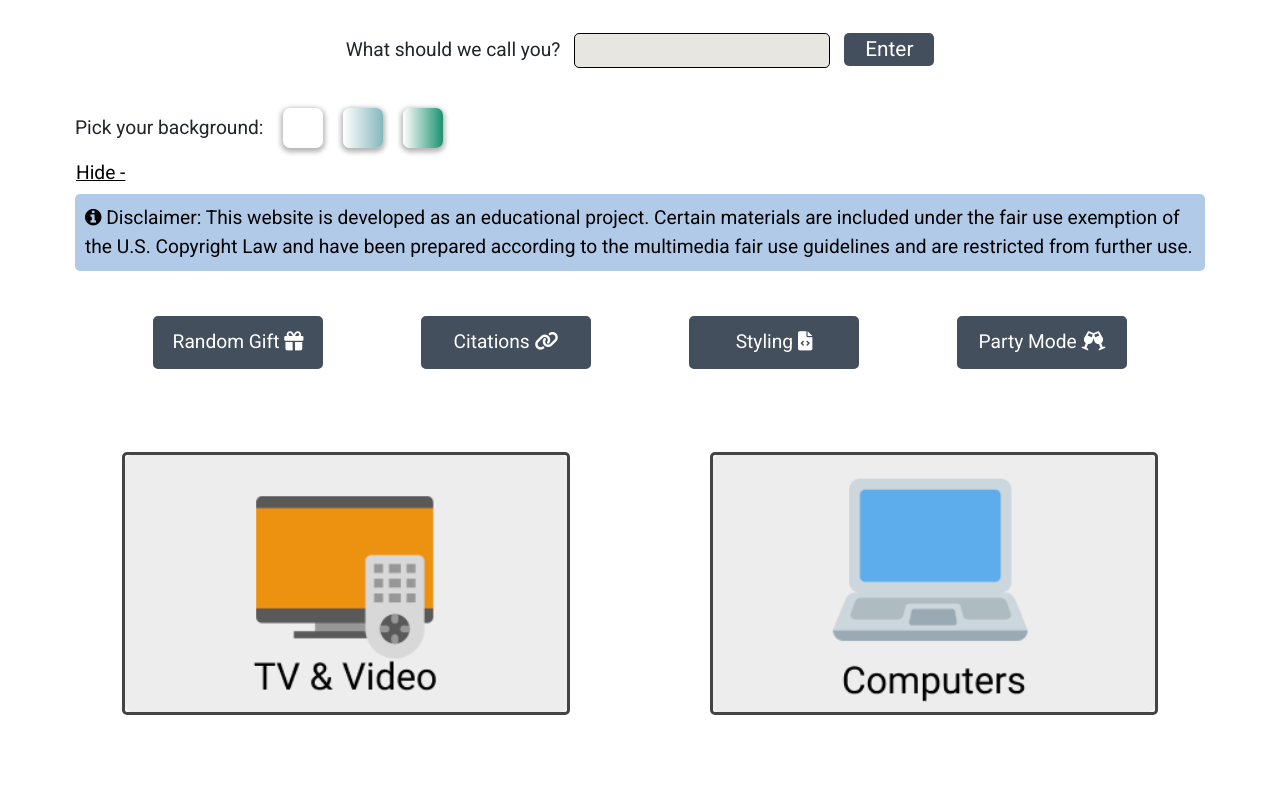
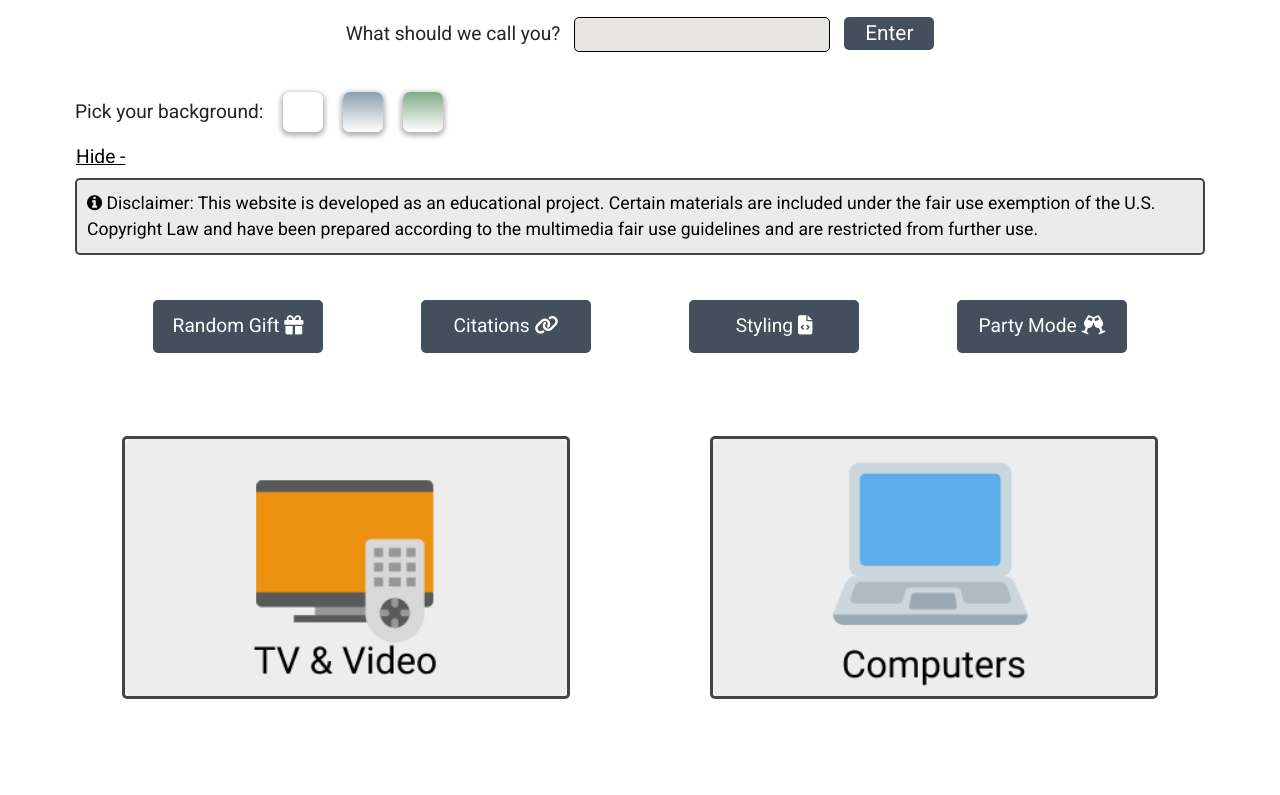
Before and after one commit to aabdulk862/technology-hub, a website: page index.html in a window 1280 px wide. Shown: the part 434-1229 px from the top of the page. Drawn offline with nearby package versions, Linux system fonts and the light colour scheme.

Commit message:
background colors

```diff
--- a/index.html
+++ b/index.html
@@ -141,7 +141,7 @@
       </div>
     </div>
 
-    <div class="flex-container hover01 column home" id="home-cards">
+    <div class="flex-container column home" id="home-cards">
       <div class="flex-items">
         <figure>
           <a href="./tv.html"
--- /dev/null
+++ b/package.json
@@ -0,0 +1,5 @@
+{
+  "dependencies": {
+    "viewerjs": "^1.11.0"
+  }
+}
--- a/stlye.css
+++ b/stlye.css
@@ -39,30 +39,14 @@ body {
 
 .background-2 {
   background: #85b7be; /* fallback for old browsers */
-  background: -webkit-linear-gradient(
-    to left,
-    #85b7be,
-    #ffffff
-  ); /* Chrome 10-25, Safari 5.1-6 */
-  background: linear-gradient(
-    to left,
-    #85b7be,
-    #ffffff
-  ); /* W3C, IE 10+/ Edge, Firefox 16+, Chrome 26+, Opera 12+, Safari 7+ */
+  background: -webkit-linear-gradient(to left, #85b7be, #ffffff);
+  background: linear-gradient(to bottom, #718ca1d2, #ffffff);
 }
 
 .background-3 {
-  background: #1a936f; /* fallback for old browsers */
-  background: -webkit-linear-gradient(
-    to left,
-    #1a936f,
-    #fff
-  ); /* Chrome 10-25, Safari 5.1-6 */
-  background: linear-gradient(
-    to left,
-    #1a936f,
-    #fff
-  ); /* W3C, IE 10+/ Edge, Firefox 16+, Chrome 26+, Opera 12+, Safari 7+ */
+  background: #88d498; /* fallback for old browsers */
+  background: -webkit-linear-gradient(to left, #1a936f, #fff);
+  background: linear-gradient(to bottom, #5f926ac7, #fff);
 }
 
 /* Messages Stylings */
@@ -73,13 +57,14 @@ body {
   margin: 5px 75px;
   padding: 10px 10px;
   border-radius: 5px;
-  font-size: 1.2rem;
+  font-size: 1.1rem;
 }
 
 .info-msg {
   color: rgb(0, 0, 0);
-  background-color: hsla(212, 55%, 68%, 0.616);
+  background-color: #ebebeb;
   font-weight: 550;
+  border: 2px solid #444444;
 }
 
 .success-msg {
@@ -132,13 +117,13 @@ header img {
   height: auto;
   padding-left: 90px;
   padding-right: 90px;
-  padding-bottom: 30px;
+  padding-bottom: 20px;
   padding-top: 20px;
 }
 
 .content h1,
 h2 {
-  font-size: 2.1rem;
+  font-size: 2rem;
   text-align: center;
   font-weight: 500;
 }
@@ -306,7 +291,7 @@ figure h4 {
   padding: 20px;
 }
 
-.generator >h1 {
+.generator > h1 {
   font-size: 1.7rem;
   padding: 30px;
 }
@@ -314,11 +299,7 @@ figure h4 {
 #randomImg {
   width: 27vw;
   margin: auto;
-  -webkit-transform: scale(1);
-  transform: scale(1);
-  -webkit-transition: 0.3s ease-in-out;
-  transition: 0.3s ease-in-out;
-  padding-bottom: 25px;
+  padding-bottom: 40px;
   border-radius: 5px;
 }
 
@@ -508,7 +489,7 @@ legend {
   .success-msg,
   .warning-msg,
   .error-msg {
-    font-size: 1rem;
+    font-size: 0.9rem;
     margin: 5px 25px;
   }
 
```
Also changed, not shown: script.js (+31 -17 lines), 1 other file.
